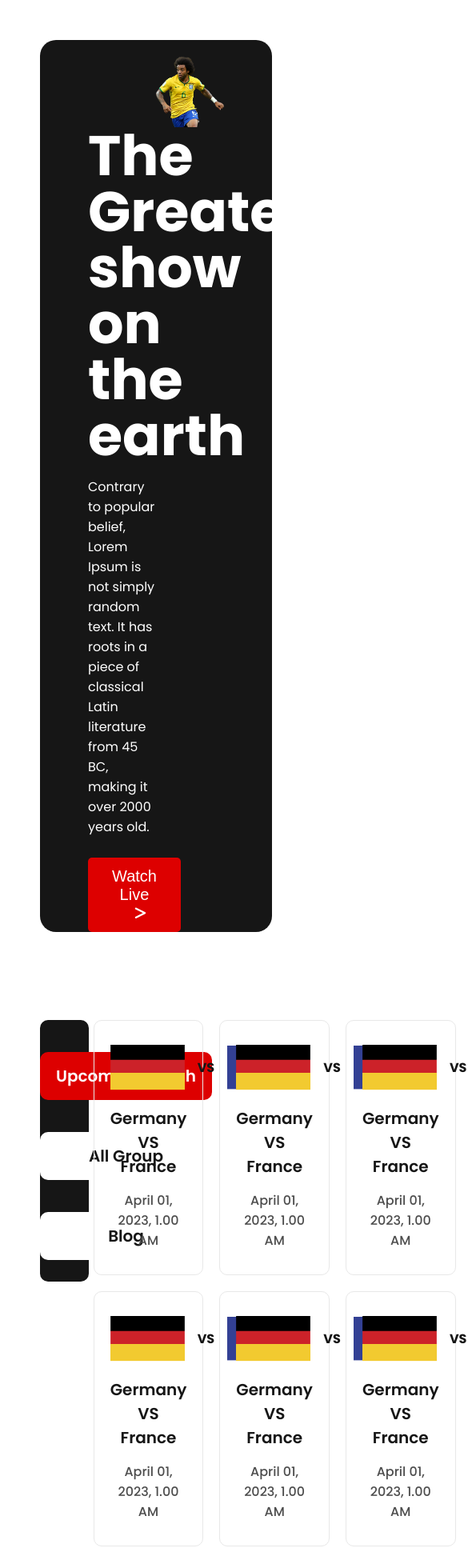
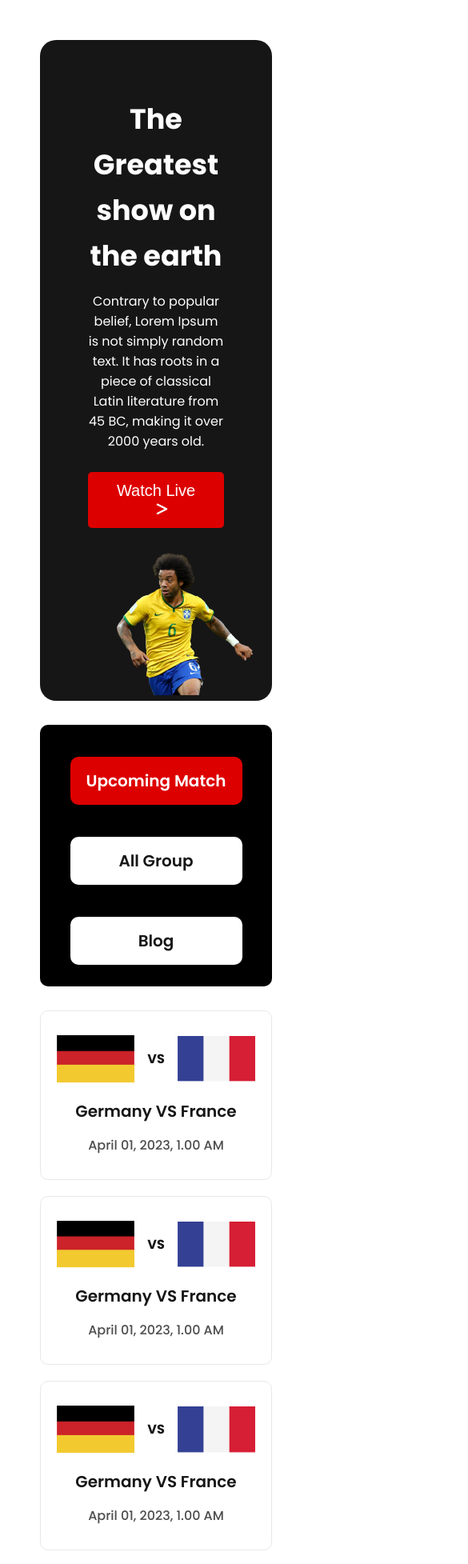
Before and after one commit to harunorrashid4419/second_assignment, a plain HTML site: page index.html in a window 390 px wide. Shown: the top 1955 px of the page at 80% size, 585 px wide, since content can reach past the window. Drawn offline with Linux system fonts and the light colour scheme.

Commit message:
responsive

```diff
--- a/index.html
+++ b/index.html
@@ -37,8 +37,8 @@
                 <nav class="navigation">
                    <ul>
                     <li id="different-color"><a href="index.html">Upcoming Match</a></li>
-                    <li><a href="group.html">All Group</a></li>
-                    <li><a href="blog.html">Blog</a></li>
+                    <li class="different-width"><a href="#">All Group</a></li>
+                    <li class="different-width"><a href="blog.html">Blog</a></li>
                    </ul>
                 </nav>
                 <div class="match">
@@ -121,9 +121,9 @@
             </div>
             <div class="social-icon">
                 <ul>
-                    <li><a href="www.facebook.com"><i class="fa-brands fa-facebook"></i></a></li>
-                    <li><a href="www.whatsapp.com"><i class="fa-brands fa-whatsapp"></i></a></li>
-                    <li><a href="www.facebook.com"><i class="fa-brands fa-linkedin-in"></i></a></li>
+                    <li><a href="https://www.facebook.com/"><i class="fa-brands fa-facebook"></i></a></li>
+                    <li><a href="https://www.whatsapp.com/"><i class="fa-brands fa-whatsapp"></i></a></li>
+                    <li><a href="https://www.linkedin.com/"><i class="fa-brands fa-linkedin-in"></i></a></li>
                 </ul>
             </div>
         </div>
--- a/style.css
+++ b/style.css
@@ -247,3 +247,58 @@ footer h1 {
     left: 20px;
     margin-right: 20px;
 }
+
+
+
+/* Responsive */
+
+
+@media screen and (max-width:576px) {
+    .header-section {
+        flex-direction: column;
+    }
+    .header-section .content {
+        width: 100%;
+        margin-top: 50px;
+        text-align: center;
+    }
+    .header-section .content h1 {
+        font-size: 35px;
+        line-height: 57px;
+    }
+    .header-section .img {
+        width: 100%;
+        padding: 30px 0 0 36px;
+    }
+
+
+
+    main {
+        padding: 30px 0px 30px 0;
+    }
+    main .matches {
+        flex-direction: column;
+    }
+    main .navigation {
+        background-color: #000;
+        width: 100%;
+    }
+    .match {
+        margin: auto;
+        width: 100%;
+        padding-top: 30px;
+    }
+    .countrys {
+        grid-template-columns: repeat(1, 1fr);
+    }
+
+
+
+    footer {
+        padding: 40px 0 40px 0;
+    }
+    .footer-section ul li {
+        display: block;
+        padding: 20px 0;
+    }
+}
```
Also changed, not shown: blog.html (+1 -1 lines).
